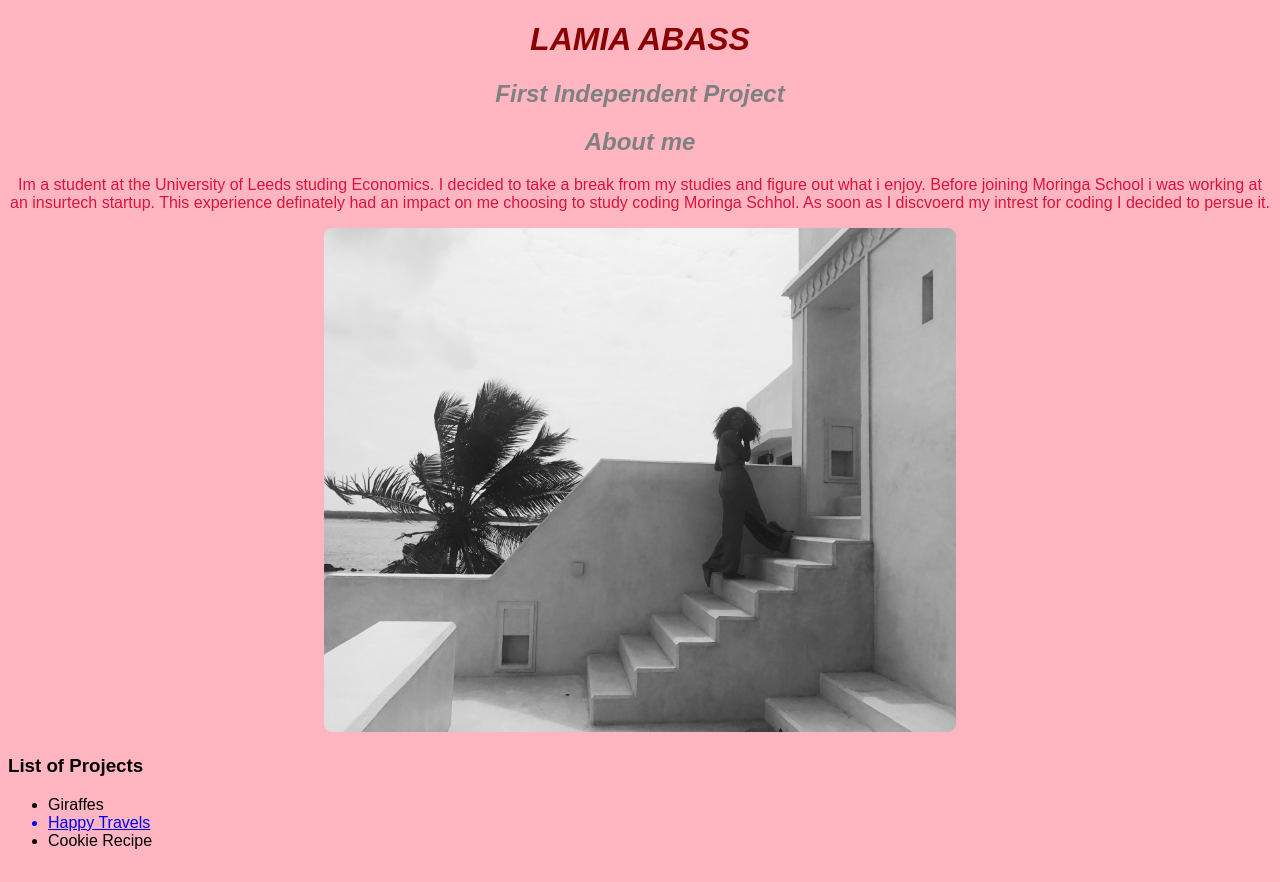
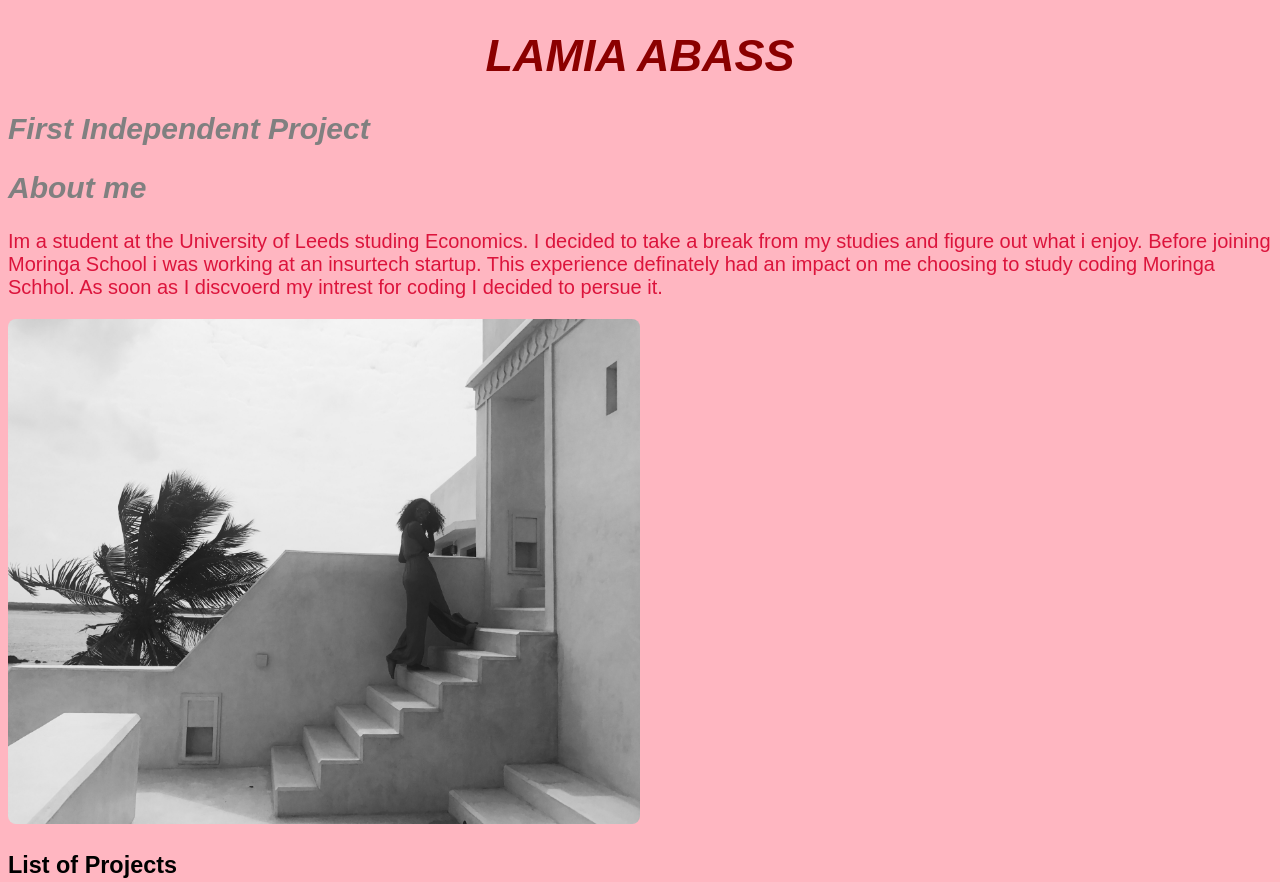
Before and after one commit to lamiaabass1999/fip-2, a plain HTML site: page index.html in a window 1280 px wide. Shown: the top 882 px of the page. Drawn offline with Linux system fonts and the light colour scheme.

Commit message:
add h2 shiftto the left

```diff
--- a/CSS-2/style2.css
+++ b/CSS-2/style2.css
@@ -1,9 +1,14 @@
 h1 {
   color: darkred;
+  font-size: 45px;
+  text-align: center;
 }
 h2 {
-  font-style: italic;
+  font-style: oblique;
   color: grey;
+  text-align: left;
+  font-style: oblique;
+  font-size: 30px;
 }
 p {
   color: crimson;
@@ -11,8 +16,10 @@ p {
 body {
   background-color: lightpink;
   font-family: sans-serif;
-  text-align: center;
+  text-align: left;
+  font-size: 20px;
 }
+
 img {
     border-radius: 8px;
 }
```
